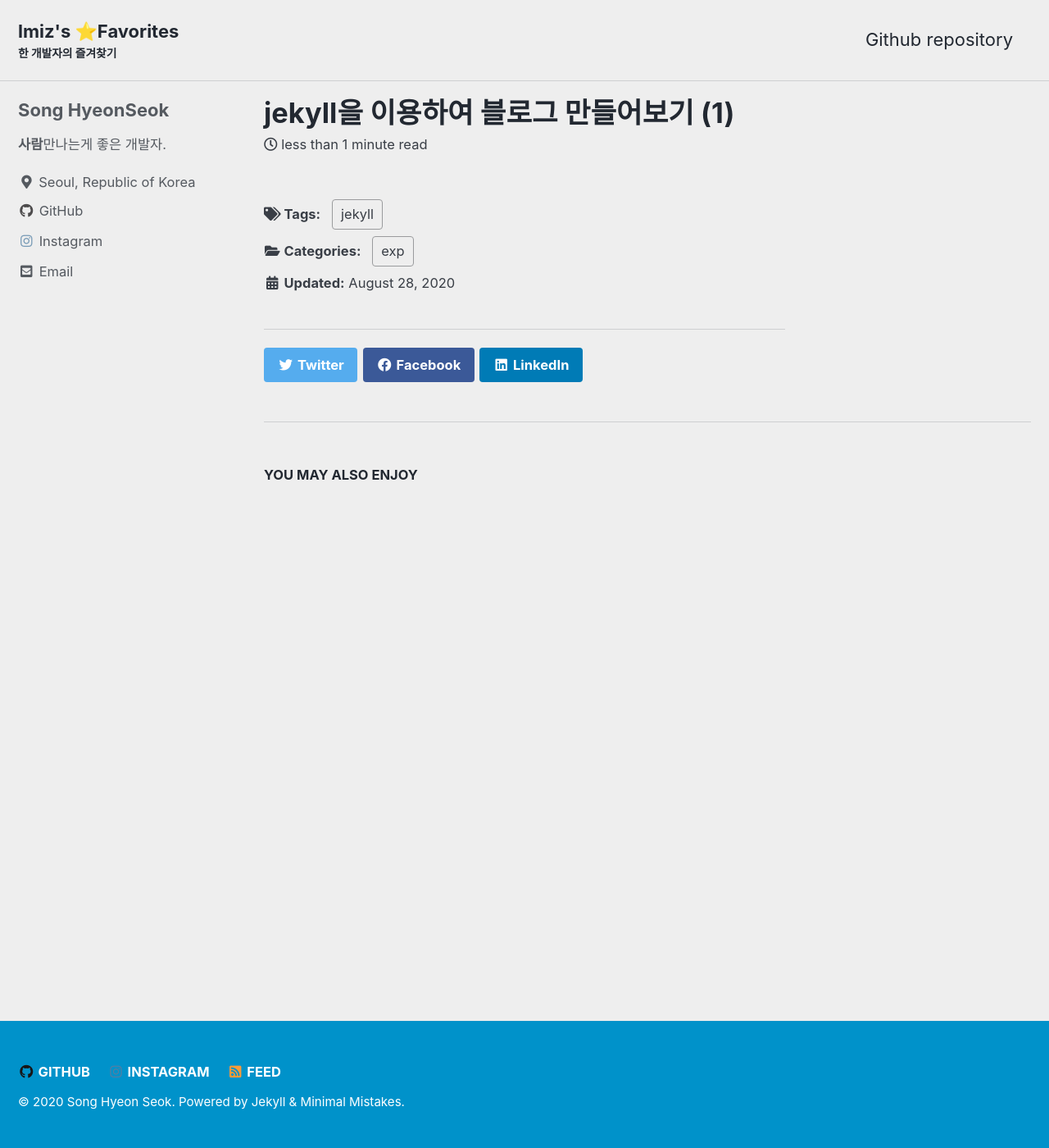
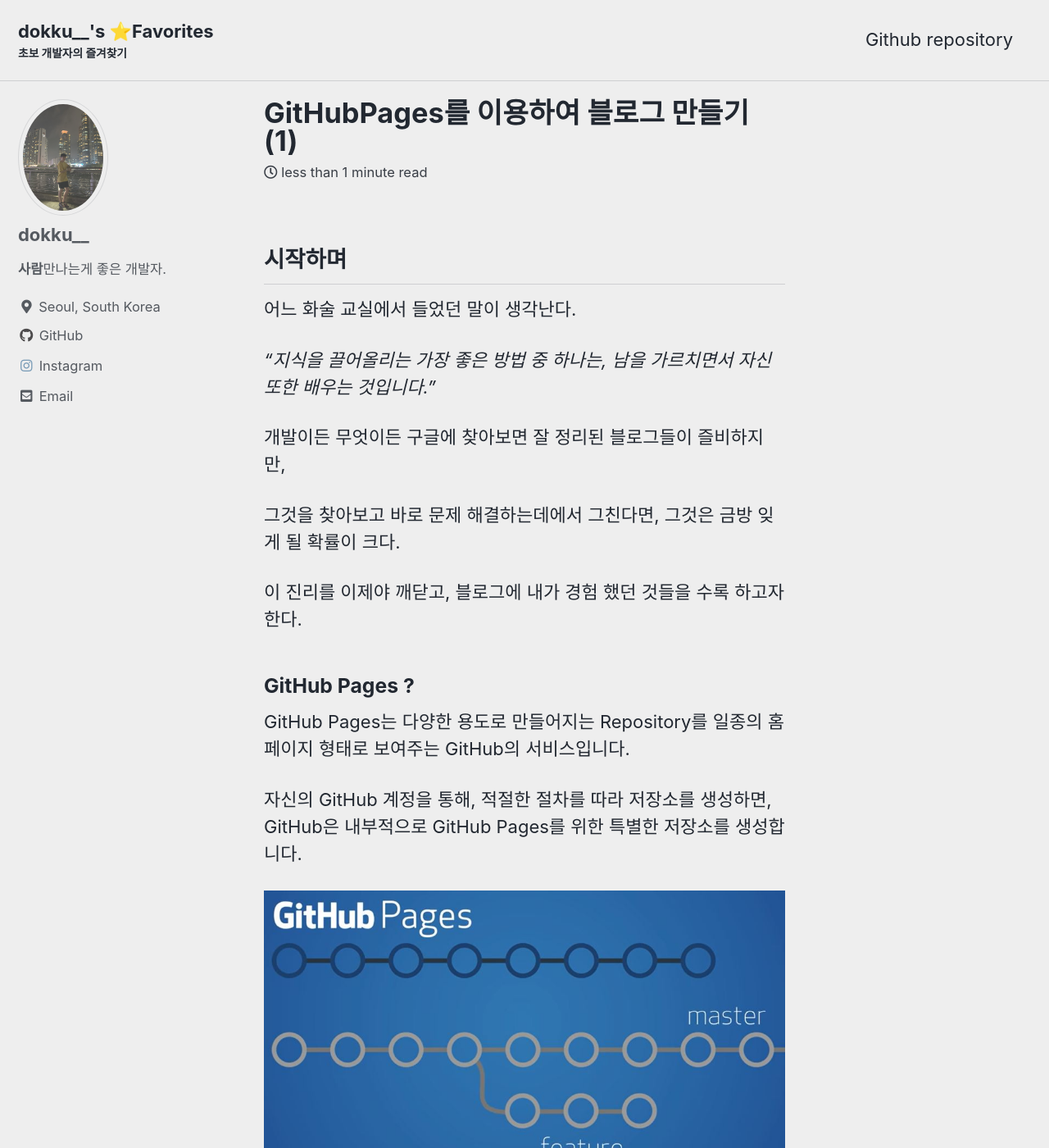
Before and after one commit to lmiz2/lmiz2.github.io, a Jekyll site: the page built from _posts/2020-09-07-2243.md, in a window 1280 px wide and 1400 px high. Shown: the whole window at 82% size. Built offline with Jekyll 4.4.1, drawn with Linux system fonts in a browser that asks for light colours; cached includes are drawn as plain includes; comment, search, counter and statistics services are not loaded; some of the changed text lies outside the part shown.

Commit message:
disqus 적용

```diff
--- a/_config.yml
+++ b/_config.yml
@@ -15,10 +15,10 @@
 minimal_mistakes_skin    : "air" # "air", "aqua", "contrast", "dark", "dirt", "neon", "mint", "plum", "sunrise"
 
 # Site Settings
-locale                   : "euc-kr"
-title                    : "lmiz's ⭐Favorites"
+locale                   : "en"
+title                    : "dokku__'s ⭐Favorites"
 title_separator          : "-"
-subtitle                 : "한 개발자의 즐겨찾기" # site tagline that appears below site title in masthead
+subtitle                 : "초보 개발자의 즐겨찾기" # site tagline that appears below site title in masthead
 name                     : "Song Hyeon Seok"
 description              : "즐겨찾기를 옮겨두는 곳"
 url                      : "https://lmiz2.github.io/" # the base hostname & protocol for your site e.g. "https://mmistakes.github.io"
@@ -30,9 +30,9 @@ masthead_title           : # overrides the website title displayed in the masthe
 # breadcrumbs            : false # true, false (default)
 words_per_minute         : 200
 comments:
-  provider               : # false (default), "disqus", "discourse", "facebook", "staticman", "staticman_v2", "utterances", "custom"
+  provider               : disqus # false (default), "disqus", "discourse", "facebook", "staticman", "staticman_v2", "utterances", "custom"
   disqus:
-    shortname            : # https://help.disqus.com/customer/portal/articles/466208-what-s-a-shortname-
+    shortname            : lmiz2-github-io # https://help.disqus.com/customer/portal/articles/466208-what-s-a-shortname-
   discourse:
     server               : # https://meta.discourse.org/t/embedding-discourse-comments-via-javascript/31963 , e.g.: meta.discourse.org
   facebook:
@@ -93,11 +93,11 @@ analytics:
 
 # Site Author
 author:
-  name             : "Song HyeonSeok"
-  avatar           : # path of avatar image, e.g. "/assets/images/bio-photo.jpg"
+  name             : "dokku__"
+  avatar           : "/assets/img/IMG_0880.jpeg" # path of avatar image, e.g. "/assets/images/bio-photo.jpg"
   bio              : "**사람**만나는게 좋은 개발자."
-  location         : "Seoul, Republic of Korea"
-  email            : lmiz2@naver.com
+  location         : "Seoul, South Korea"
+  email            : shs3146@gmail.com
   links:
     # - label: "Email"
     #   icon: "fas fa-fw fa-envelope-square"
@@ -276,6 +276,6 @@ defaults:
       layout: single
       author_profile: true
       read_time: true
-      comments: # true
+      comments: true
       share: true
       related: true
--- a/_data/ui-text.yml
+++ b/_data/ui-text.yml
@@ -26,7 +26,7 @@ en: &DEFAULT_EN
   comments_label             : "Leave a comment"
   comments_title             : "Comments"
   more_label                 : "Learn more"
-  related_label              : "You may also enjoy"
+  related_label              : "관련 있는 글"
   follow_label               : "Follow:"
   feed_label                 : "Feed"
   powered_by                 : "Powered by"
--- a/_layouts/home.html
+++ b/_layouts/home.html
@@ -13,6 +13,7 @@ layout: archive
 {% endif %}
 
 {% assign entries_layout = page.entries_layout | default: 'list' %}
+
 <div class="entries-{{ entries_layout }}">
   {% for post in posts %}
     {% include archive-single.html type=entries_layout %}
--- a/_layouts/post.html
+++ b/_layouts/post.html
@@ -1,5 +1,6 @@
 ---
 layout: archive
+comments: true
 ---
 
 {{ content }}
--- a/_posts/2020-09-07-2243.md
+++ b/_posts/2020-09-07-2243.md
@@ -1,6 +1,34 @@
 ---
-title:  "jekyll을 이용하여 블로그 만들어보기 (1)"
+title:  "GitHubPages를 이용하여 블로그 만들기  (1)"
 date:   2020-08-28 09:37:02 +0900
 categories: exp
 tags : jekyll
 ---
+
+## 시작하며
+
+어느 화술 교실에서 들었던 말이 생각난다.
+
+*"지식을 끌어올리는 가장 좋은 방법 중 하나는, 남을 가르치면서 자신 또한 배우는 것입니다."*
+
+개발이든 무엇이든 구글에 찾아보면 잘 정리된 블로그들이 즐비하지만,
+
+그것을 찾아보고 바로 문제 해결하는데에서 그친다면, 그것은 금방 잊게 될 확률이 크다.
+
+이 진리를 이제야 깨닫고, 블로그에 내가 경험 했던 것들을 수록 하고자 한다.
+
+
+
+### GitHub Pages ?
+
+GitHub Pages는 다양한 용도로 만들어지는 Repository를 일종의 홈페이지 형태로 보여주는 GitHub의 서비스입니다.
+
+자신의 GitHub 계정을 통해, 적절한 절차를 따라 저장소를 생성하면, GitHub은 내부적으로 GitHub Pages를 위한 특별한 저장소를 생성합니다.
+
+![특별한 Repository](/assets/img/20200910-special-repository.JPG)
+
+이 저장소는 마치 Static Web Server처럼 동작하며, 저장된 소스를 요청자에게 정적 리소스로 제공하죠.
+
+쉽게 말하자면, Github이 제공하는 무료 호스팅인 것입니다. ~~(간지나는 도메인은 덤)~~
+
+또 하나의 특별한 점은, 정적 사이트 생성기인 jekyll을 지원한다는 점이며, jekyll은 그 유명한 wordpress와 유사한 기능을 제공합니다.
```
Also changed, not shown: assets/img/20200910-special-repository.JPG (added), assets/img/IMG_0880.jpeg (added), 9 other files.
